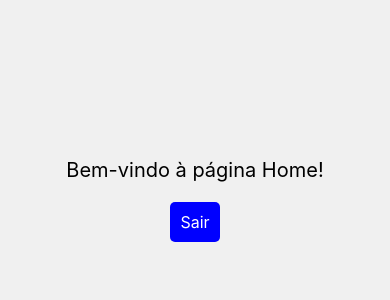
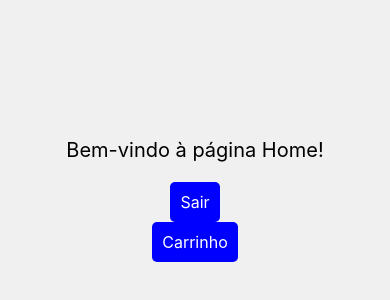
Before and after one commit to kaue-S/eco-food-app, a React Native app: screen /Home in a window 390 px wide. Shown: the part 222-522 px from the top of the page. Built offline with nearby package versions, Linux system fonts and the light colour scheme.

Commit message:
feat: criação dos componentes do carrinho

```diff
--- a/App.js
+++ b/App.js
@@ -6,6 +6,7 @@ import Inicial from "./src/screens/Inicial";
 import LoginUsuario from "./src/screens/LoginUsuario";
 import Home from "./src/screens/Home";
 import { ScreenStackHeaderLeftView } from "react-native-screens";
+import Carrinho from "./src/screens/Carrinho";
 // import {  } from "react-native-safe-area-context";
 
 const Stack = createNativeStackNavigator();
@@ -44,6 +45,11 @@ export default function App() {
             component={Home}
             options={{ headerShown: false }}
           />
+          <Stack.Screen
+            name="Carrinho"
+            component={Carrinho}
+            options={{ headerShown: false }}
+          />
         </Stack.Navigator>
       </NavigationContainer>
     </SafeAreaView>
--- /dev/null
+++ b/src/screens/Carrinho.js
@@ -0,0 +1,32 @@
+import React from "react";
+import { View, Text, StyleSheet, TouchableOpacity } from "react-native";
+
+export default function Carrinho({ navigation }) {
+  return (
+    <View style={styles.container}>
+      <Text style={styles.text}>Carrinho</Text>
+    </View>
+  );
+}
+
+const styles = StyleSheet.create({
+  container: {
+    flex: 1,
+    justifyContent: "center",
+    alignItems: "center",
+    backgroundColor: "#f0f0f0",
+  },
+  text: {
+    fontSize: 20,
+    marginBottom: 20,
+  },
+  button: {
+    backgroundColor: "blue",
+    padding: 10,
+    borderRadius: 5,
+  },
+  buttonText: {
+    color: "white",
+    fontSize: 16,
+  },
+});
--- a/src/screens/Home.js
+++ b/src/screens/Home.js
@@ -1,5 +1,11 @@
-import React from "react";
-import { View, Text, StyleSheet, TouchableOpacity } from "react-native";
+import React, { useEffect, useState } from "react";
+import {
+  View,
+  Text,
+  StyleSheet,
+  TouchableOpacity,
+  Pressable,
+} from "react-native";
 
 export default function Home({ navigation }) {
   return (
@@ -11,6 +17,12 @@ export default function Home({ navigation }) {
       >
         <Text style={styles.buttonText}>Sair</Text>
       </TouchableOpacity>
+      <Pressable
+        style={styles.button}
+        onPress={() => navigation.navigate("Carrinho")}
+      >
+        <Text style={styles.buttonText}>Carrinho</Text>
+      </Pressable>
     </View>
   );
 }
```
Also changed, not shown: src/components/Produto.js (added, +17 -0 lines).
